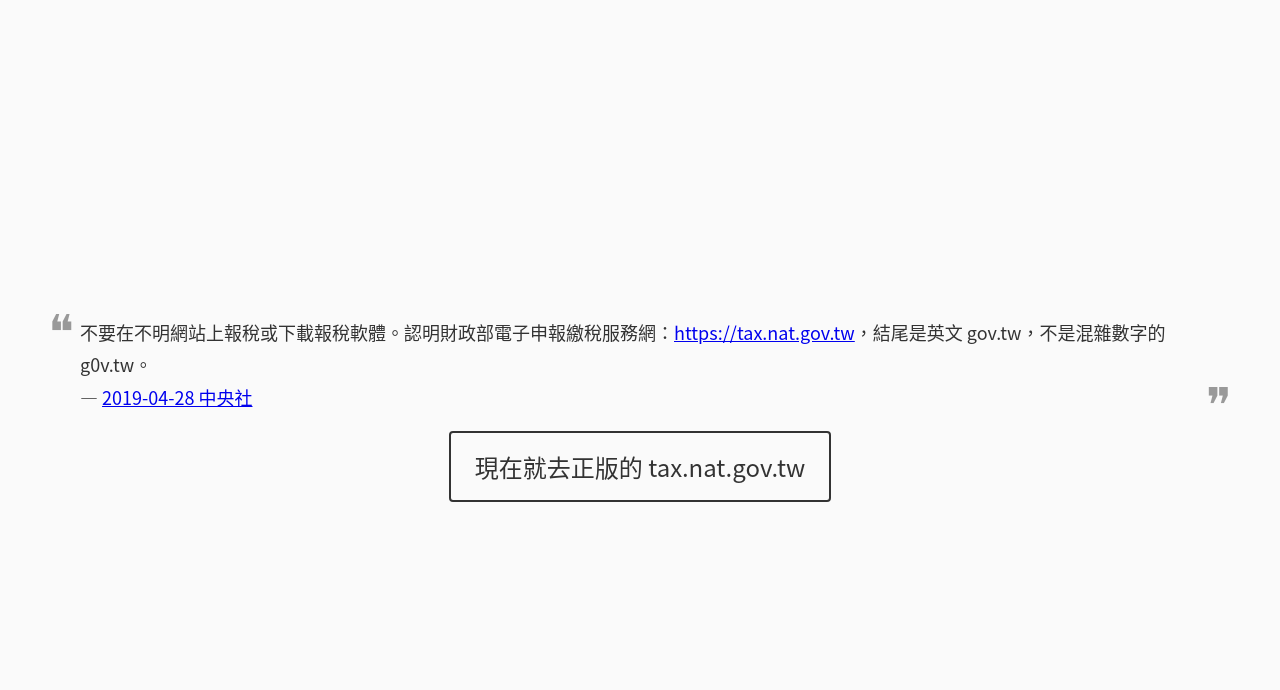
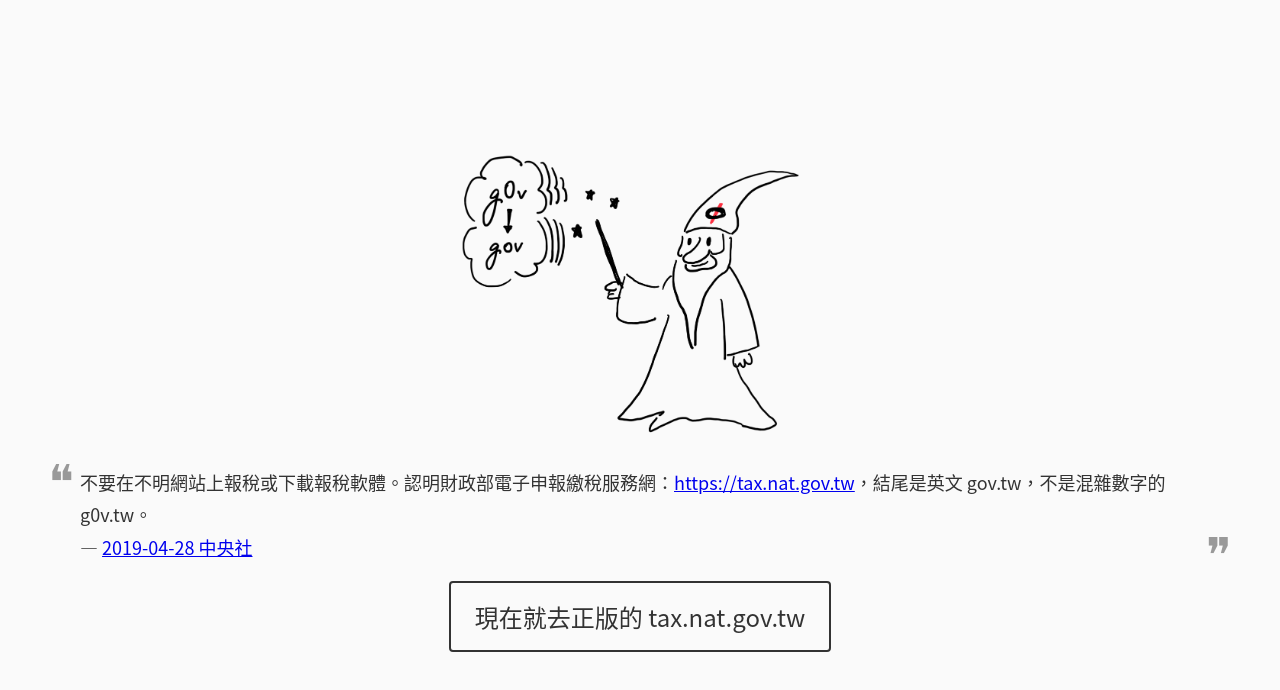
Before and after one commit to MrOrz/unknown-website, a plain HTML site: page index.html in a window 1280 px wide. Drawn offline with Linux system fonts and the light colour scheme.

Commit message:
Adding a wizard picture

```diff
--- a/index.html
+++ b/index.html
@@ -63,6 +63,7 @@
   </style>
 </head>
 <body>
+  <img src="./wizard.png" height="300px"/>
   <blockquote cite="https://www.cna.com.tw/news/afe/201904280036.aspx">
     不要在不明網站上報稅或下載報稅軟體。認明財政部電子申報繳稅服務網：<a href="https://tax.nat.gov.tw">https://tax.nat.gov.tw</a>，結尾是英文 gov.tw，不是混雜數字的 g0v.tw。
     <footer>— <a href="https://www.cna.com.tw/news/afe/201904280036.aspx">2019-04-28 中央社</a></footer>
```
Also changed, not shown: wizard.png (added).
